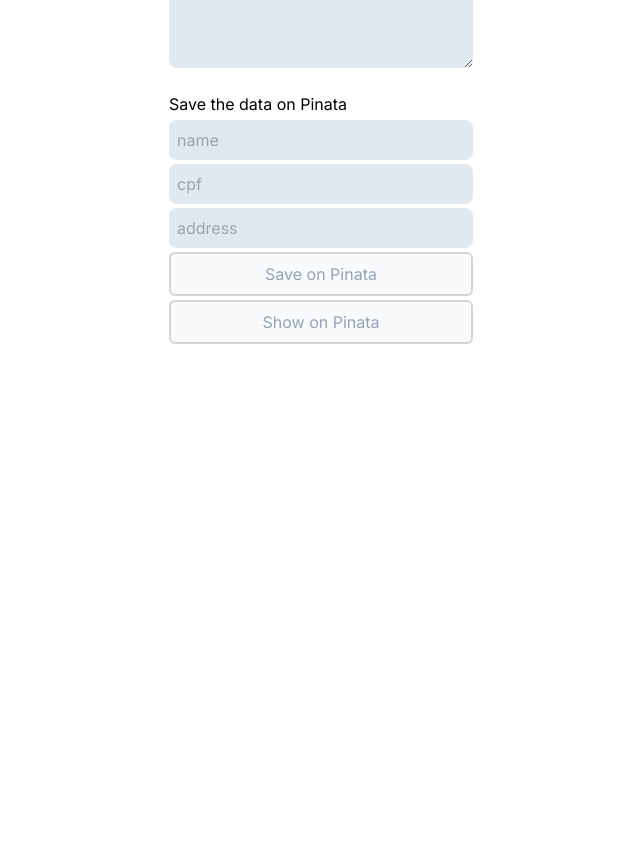
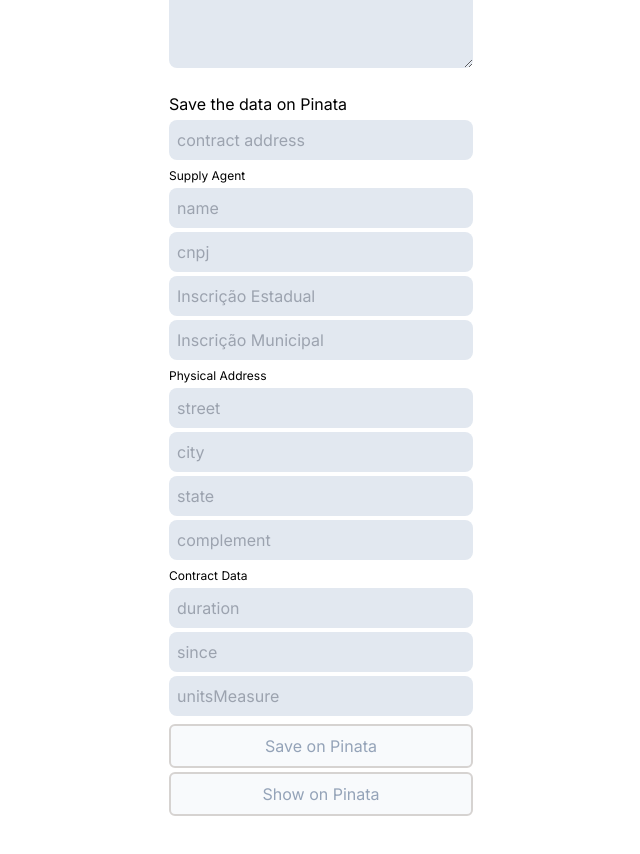
Before and after one commit to gustavokuhl/de-registry-front-test, a Next.js app: page / in a window 1280 px wide. Shown: the part 720-1574 px from the top of the page, without its empty margins (319-959 px from the left). Before the commit the page ends 1112 px from the top, so only its background shows below. Built offline with nearby package versions, Linux system fonts and the light colour scheme.

Commit message:
feat: add complete form data

```diff
--- a/src/components/button.tsx
+++ b/src/components/button.tsx
@@ -3,11 +3,13 @@
   className,
   onClick,
   disabled,
+  type,
 }: Readonly<{
   children: React.ReactNode
   className?: string
   onClick?: () => void
   disabled?: boolean
+  type?: "submit" | "reset" | "button" | undefined
 }>) {
   return (
     <button
--- a/src/components/deploy.tsx
+++ b/src/components/deploy.tsx
@@ -3,24 +3,31 @@
 import { useState } from "react"
 import Button from "./button"
 
+interface ContractData {
+  supplyAgent: {
+    cnpj: string
+    name: string
+    address: {
+      street: string
+      city: string
+      state: string
+      complement: string
+    }
+    inscricaoEstadual: number
+    inscricaoMunicipal: number
+  }
+  duration: number
+  since: number
+  unitsMeasure: string
+  contractAddress: string
+}
+
 function Deploy() {
   const [code, setCode] = useState("")
   const [result, setResult] = useState<any>()
   const [deploying, setDeploying] = useState<boolean>(false)
+  const [contractAddress, setContractAddress] = useState<string>("")
   const [pinataAddress, setPinataAddress] = useState<string>("")
-  const [data, setData] = useState<{
-    address: string
-    name: string
-    cpf: string
-  }>({
-    address: "",
-    name: "",
-    cpf: "",
-  })
-
-  function handleInputChange(e: React.ChangeEvent<HTMLInputElement>) {
-    setData((data) => ({ ...data, [e.target.name]: e.target.value }))
-  }
 
   async function fetchSampleContract() {
     const response = await fetch("/api/contracts", { method: "POST" })
@@ -28,7 +35,26 @@
     setCode(json.code)
   }
 
-  async function saveOnPinata() {
+  async function saveOnPinata(formData: FormData) {
+    const data = {
+      supplyAgent: {
+        cnpj: formData.get("supplyAgent.cnpj"),
+        name: formData.get("supplyAgent.name"),
+        inscricaoEstadual: formData.get("supplyAgent.inscricaoEstadual"),
+        inscricaoMunicipal: formData.get("supplyAgent.inscricaoMunicipal"),
+        address: {
+          street: formData.get("supplyAgent.address.street"),
+          city: formData.get("supplyAgent.address.city"),
+          state: formData.get("supplyAgent.address.state"),
+          complement: formData.get("supplyAgent.address.complement"),
+        },
+      },
+      duration: formData.get("duration"),
+      since: formData.get("since"),
+      unitsMeasure: formData.get("unitsMeasure"),
+      contractAddress: formData.get("contractAddress"),
+    }
+
     const response = await fetch("/api/pinata", {
       method: "POST",
       headers: {
@@ -53,7 +79,7 @@
     const json = await resDeploy.json()
 
     setResult(JSON.stringify(json, null, 2))
-    setData((data) => ({ ...data, address: json.contractAddress }))
+    setContractAddress(json.contractAddress)
     setDeploying(false)
   }
 
@@ -84,36 +110,110 @@
       </div>
       <div className="flex flex-col gap-1">
         <p>Save the data on Pinata</p>
+        <form className="flex flex-col gap-2" action={saveOnPinata}>
           <input
-          onChange={handleInputChange}
+            className="bg-slate-200 rounded-lg p-2"
+            type="text"
+            value={contractAddress}
+            placeholder="contract address"
+            name="contractAddress"
+            readOnly
+          />
+          <div className="flex flex-col gap-1">
+            <p className="text-xs">Supply Agent</p>
+            <input
+              disabled={contractAddress === ""}
               className="bg-slate-200 rounded-lg p-2"
               type="text"
               placeholder="name"
-          name="name"
+              name="supplyAgent.name"
             />
             <input
-          onChange={handleInputChange}
+              disabled={contractAddress === ""}
               className="bg-slate-200 rounded-lg p-2"
               type="text"
-          placeholder="cpf"
-          name="cpf"
+              placeholder="cnpj"
+              name="supplyAgent.cnpj"
             />
             <input
-          onChange={handleInputChange}
+              disabled={contractAddress === ""}
+              className="bg-slate-200 rounded-lg p-2"
+              type="number"
+              placeholder="Inscrição Estadual"
+              name="supplyAgent.inscricaoEstadual"
+            />
+            <input
+              disabled={contractAddress === ""}
+              className="bg-slate-200 rounded-lg p-2"
+              type="number"
+              placeholder="Inscrição Municipal"
+              name="supplyAgent.inscricaoMunicipal"
+            />
+          </div>
+          <div className="flex flex-col gap-1">
+            <p className="text-xs">Physical Address</p>
+            <input
+              disabled={contractAddress === ""}
               className="bg-slate-200 rounded-lg p-2"
               type="text"
-          value={data.address}
-          placeholder="address"
-          name="address"
-          readOnly
-          disabled
+              placeholder="street"
+              name="supplyAgent.address.street"
             />
+            <input
+              disabled={contractAddress === ""}
+              className="bg-slate-200 rounded-lg p-2"
+              type="text"
+              placeholder="city"
+              name="supplyAgent.address.city"
+            />
+            <input
+              disabled={contractAddress === ""}
+              className="bg-slate-200 rounded-lg p-2"
+              type="text"
+              placeholder="state"
+              name="supplyAgent.address.state"
+            />
+            <input
+              disabled={contractAddress === ""}
+              className="bg-slate-200 rounded-lg p-2"
+              type="text"
+              placeholder="complement"
+              name="supplyAgent.address.complement"
+            />
+          </div>
+
+          <div className="flex flex-col gap-1">
+            <p className="text-xs">Contract Data</p>
+            <input
+              disabled={contractAddress === ""}
+              className="bg-slate-200 rounded-lg p-2"
+              type="number"
+              placeholder="duration"
+              name="duration"
+            />
+            <input
+              disabled={contractAddress === ""}
+              className="bg-slate-200 rounded-lg p-2"
+              type="number"
+              placeholder="since"
+              name="since"
+            />
+            <input
+              disabled={contractAddress === ""}
+              className="bg-slate-200 rounded-lg p-2"
+              type="text"
+              placeholder="unitsMeasure"
+              name="unitsMeasure"
+            />
+          </div>
+
           <Button
-          disabled={data.address === "" || pinataAddress !== ""}
-          onClick={saveOnPinata}
+            disabled={contractAddress === "" || pinataAddress !== ""}
+            type="submit"
           >
             Save on Pinata
           </Button>
+        </form>
         <Button
           disabled={pinataAddress === ""}
           onClick={() =>
```
Lines whose indentation alone changed are shown as unchanged.
